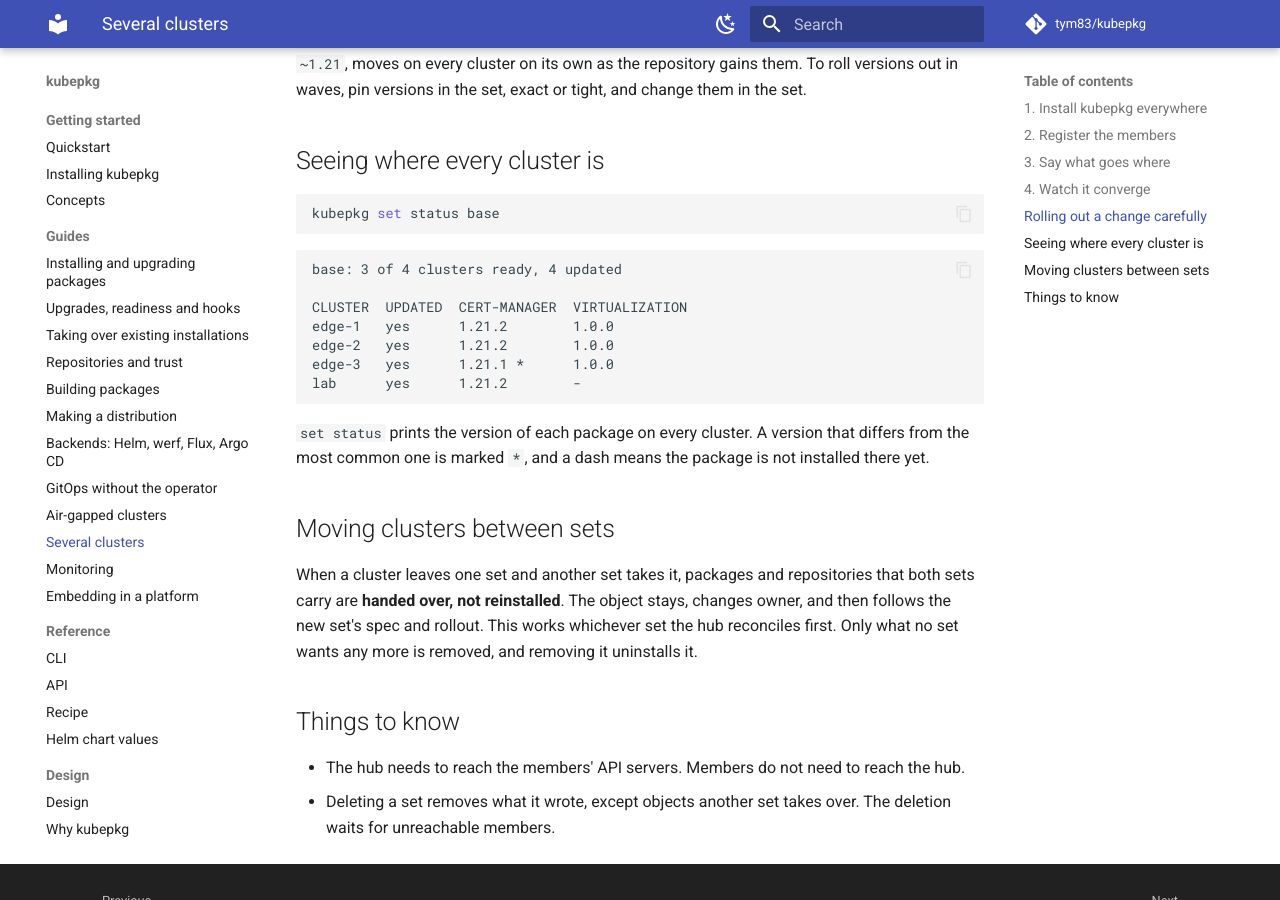
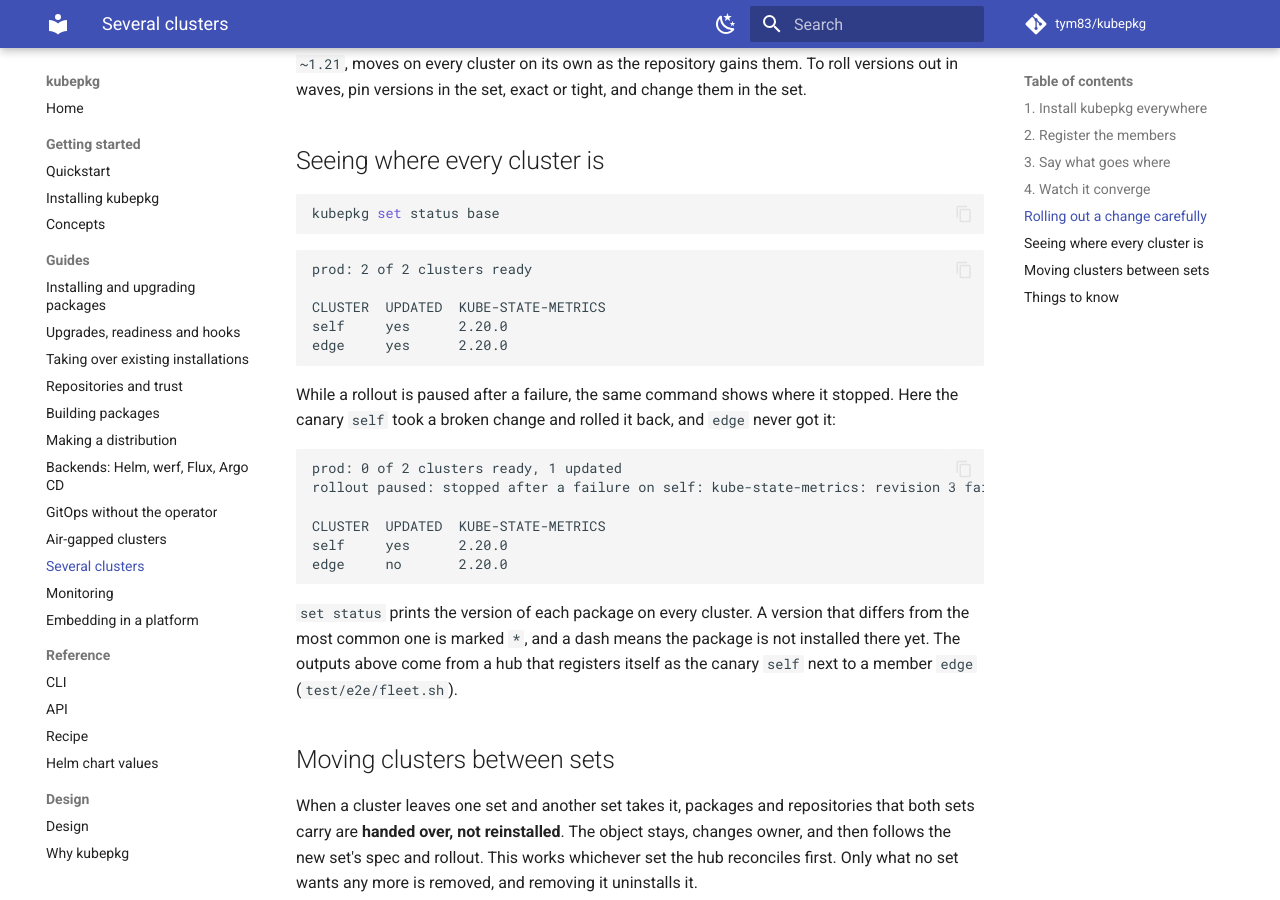
Before and after one commit to tym83/kubepkg, an MkDocs documentation site: the page built from docs/guides/multi-cluster.md, in a window 1280 px wide and 900 px high, scrolled down 3801 px. Built offline with MkDocs 1.6.1 and Material for MkDocs 9.7.7, drawn with Linux system fonts in a browser that asks for light colours; comment, search, counter and statistics services are not loaded.

Commit message:
test(e2e): hub rollouts on two real clusters; short pause reasons
fleet.sh registers the hub itself as a canary next to a member and
checks a rollout end to end: the member waits for the canary, a change
reaches the canary first, a change that fails there never reaches the
member, fixing the set resumes, and the member moves to another set
without its package being reinstalled. The pause reason now keeps the
first line of the package's message, which can be a long Helm error.

Assisted-by: LLM
Signed-off-by: tym83 <6355522@gmail.com>

````diff
--- a/docs/guides/multi-cluster.md
+++ b/docs/guides/multi-cluster.md
@@ -138,16 +138,25 @@ kubepkg set status base
 ```
 
 ```text
-base: 3 of 4 clusters ready, 4 updated
+prod: 2 of 2 clusters ready
 
-CLUSTER  UPDATED  CERT-MANAGER  VIRTUALIZATION
-edge-1   yes      1.21.2        1.0.0
-edge-2   yes      1.21.2        1.0.0
-edge-3   yes      1.21.1 *      1.0.0
-lab      yes      1.21.2        -
+CLUSTER  UPDATED  KUBE-STATE-METRICS
+self     yes      2.20.0
+edge     yes      2.20.0
 ```
 
-`set status` prints the version of each package on every cluster. A version that differs from the most common one is marked `*`, and a dash means the package is not installed there yet.
+While a rollout is paused after a failure, the same command shows where it stopped. Here the canary `self` took a broken change and rolled it back, and `edge` never got it:
+
+```text
+prod: 0 of 2 clusters ready, 1 updated
+rollout paused: stopped after a failure on self: kube-state-metrics: revision 3 failed (component kube-state-metrics failed: upgrade …
+
+CLUSTER  UPDATED  KUBE-STATE-METRICS
+self     yes      2.20.0
+edge     no       2.20.0
+```
+
+`set status` prints the version of each package on every cluster. A version that differs from the most common one is marked `*`, and a dash means the package is not installed there yet. The outputs above come from a hub that registers itself as the canary `self` next to a member `edge` (`test/e2e/fleet.sh`).
 
 ## Moving clusters between sets
 
````
Also changed, not shown: 3 other files.
